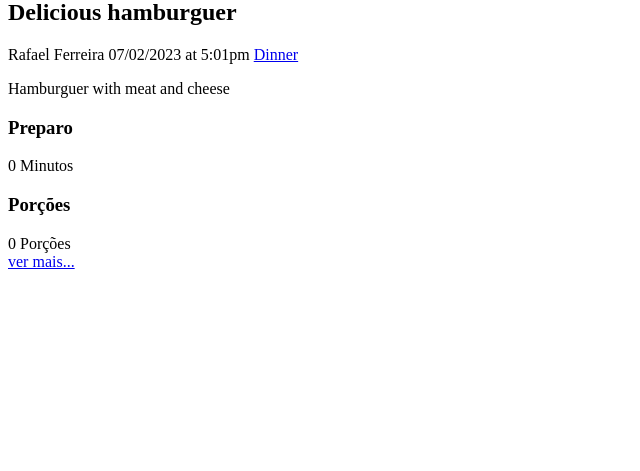
After one commit to RafaelFerreira18/Django-project1, a Django app: template recipes/templates/recipes/partials/recipe.html in a window 1280 px wide. The commit adds this page. Shown: the part 329-800 px from the top of the page, without its empty margins (0-640 px from the left). Run offline with Django 4.2, Linux system fonts and the light colour scheme; the template is opened without the code that fills it, so the values that code supplies are empty.

Commit message:
finishing the recipes

```diff
--- /dev/null
+++ b/recipes/templates/recipes/partials/recipe.html
@@ -0,0 +1,51 @@
+<div class="recipe recipe-list-item">
+    <div class="recipe-cover">
+        <img src="https://moinhoglobo.com.br/wp-content/uploads/2019/05/16-hamburguer.jpeg" alt="hamburguer">
+    </div>
+    <div class="recipe-title-container">
+        <h2 class="recipe-title">Delicious hamburguer</h2>
+    </div>
+    <div class="recipe-author">
+        <span class="recipe-author-item">
+            <i class="fas fa-user"></i>
+            Rafael Ferreira
+        </span>
+        <span class="recipe-author-item">
+            <i class="fas fa-calendar-alt"></i>
+            07/02/2023 at 5:01pm
+        </span>
+        <span class="recipe-author-item">
+            <a href="/recipes/category/cafe-da-manha/">
+                <i class="fas fa-layer-group"></i>
+                <span>Dinner</span>
+            </a>
+        </span>
+    </div>
+
+    <div class="recipe-content">
+        <p>Hamburguer with meat and cheese</p>
+    </div>
+
+    <div class="recipe-meta-container">
+        <div class="recipe-meta recipe-preparation">
+            <h3 class="recipe-meta-title"><i class="fas fa-stopwatch"></i> Preparo</h3>
+            <div class="recipe-meta-text">
+                0 Minutos
+            </div>
+        </div>
+        <div class="recipe-meta recipe-servings">
+            <h3 class="recipe-meta-title"><i class="fas fa-pizza-slice"></i> Porções</h3>
+            <div class="recipe-meta-text">
+                0 Porções
+            </div>
+        </div>
+    </div>
+
+    <footer class="recipe-footer">
+        <a class="recipe-read-more button button-dark button-full-width" href="/recipes/3/">
+            <i class="fas fa-eye"></i>
+            <span>ver mais...</span>
+        </a>
+    </footer>
+
+</div>
--- a/recipes/urls.py
+++ b/recipes/urls.py
@@ -1,8 +1,15 @@
+from django.http import HttpResponse
 from django.urls import path
 
 from recipes.views import home
 
+
+def sobre(request):
+    return HttpResponse("Oi, Roberto!")
+
+
 urlpatterns = [
     path('', home),
+    path("sobre", sobre),
 
 ]
```
Also changed, not shown: recipes/templates/recipes/pages/home.html (+9 -8 lines), recipes/templates/recipes/partials/footer.html (added, +9 -0 lines), recipes/templates/recipes/partials/head.html (+115 -0 lines), recipes/templates/recipes/partials/search.html (added, +8 -0 lines).
